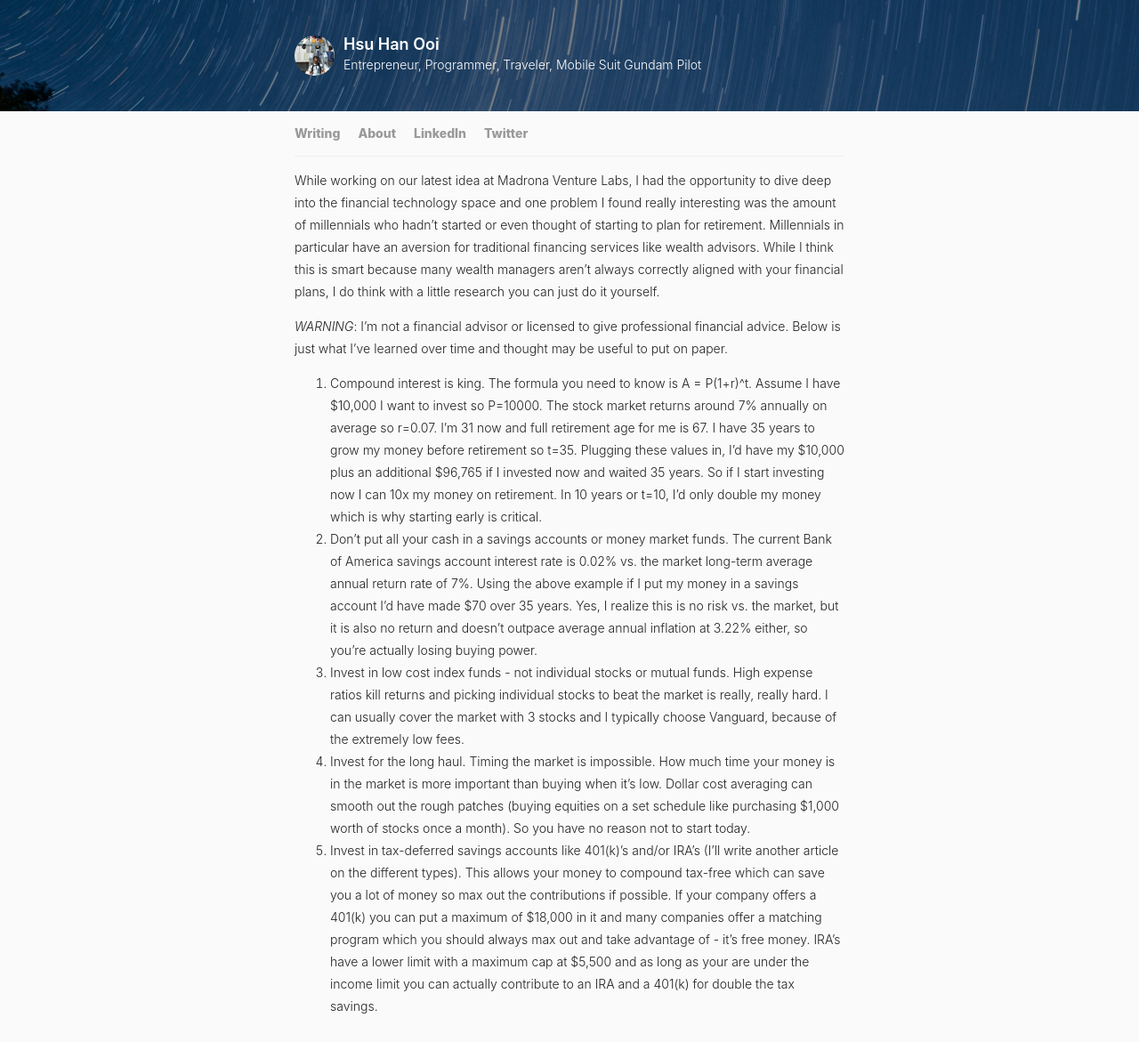
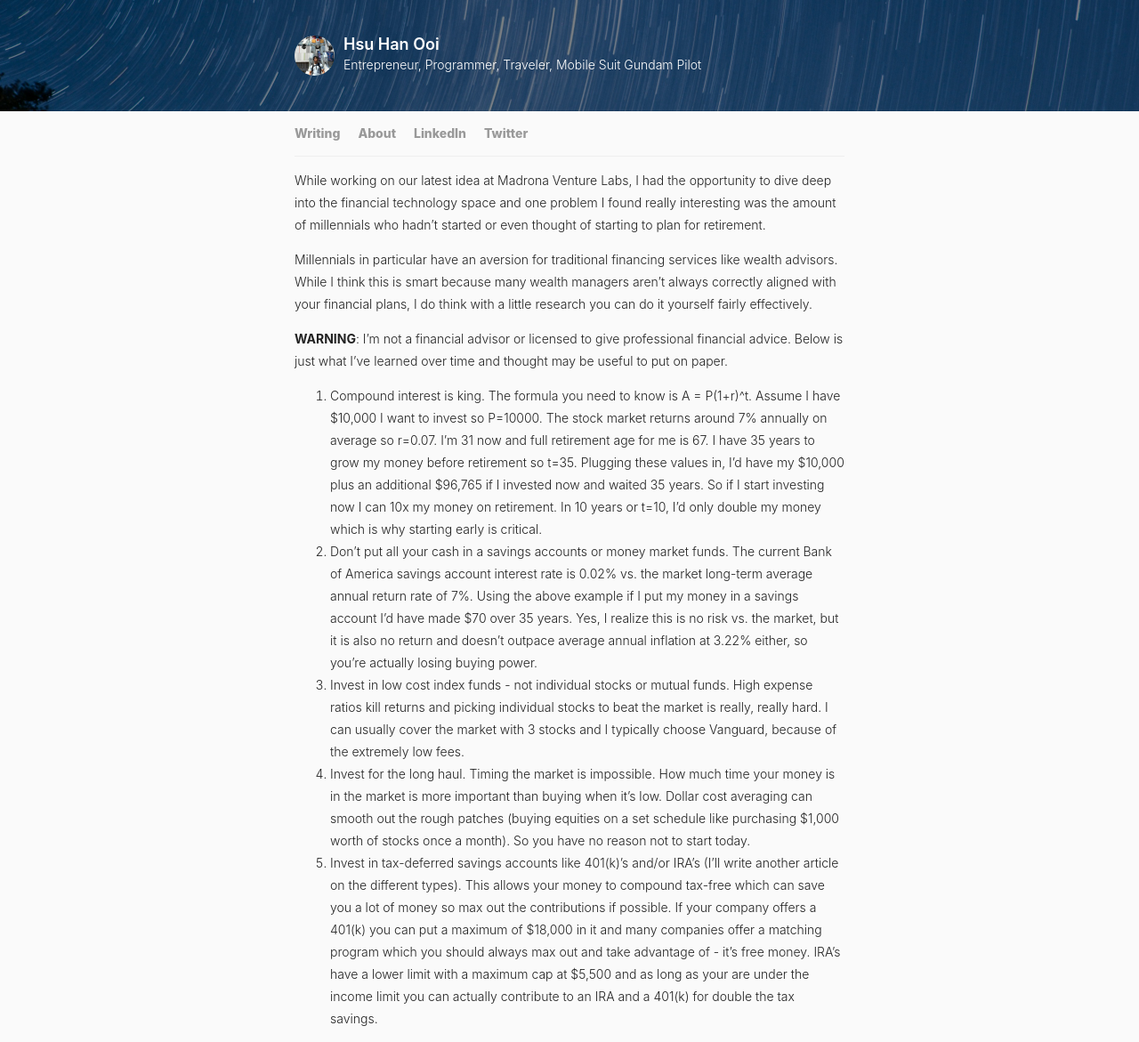
Before and after one commit to hsuhanooi/hsuhanooi.github.io, a Jekyll site: the page built from _posts/2016-08-19-retirement-tips-for-millenials.md, in a window 1280 px wide. Shown: the whole page at 89% size. Built offline with Jekyll 4.4.1, drawn with Linux system fonts in a browser that asks for light colours.

Commit message:
update warning text

```diff
--- a/_posts/2016-08-19-retirement-tips-for-millenials.md
+++ b/_posts/2016-08-19-retirement-tips-for-millenials.md
@@ -3,9 +3,11 @@ layout: default
 title: Top 5 Millenial Tips for Retirement
 ---
 
-While working on our latest idea at Madrona Venture Labs, I had the opportunity to dive deep into the financial technology space and one problem I found really interesting was the amount of millennials who hadn’t started or even thought of starting to plan for retirement. Millennials in particular have an aversion for traditional financing services like wealth advisors. While I think this is smart because many wealth managers aren’t always correctly aligned with your financial plans, I do think with a little research you can just do it yourself.
+While working on our latest idea at Madrona Venture Labs, I had the opportunity to dive deep into the financial technology space and one problem I found really interesting was the amount of millennials who hadn’t started or even thought of starting to plan for retirement.
 
-*WARNING*: I’m not a financial advisor or licensed to give professional financial advice. Below is just what I’ve learned over time and thought may be useful to put on paper.
+Millennials in particular have an aversion for traditional financing services like wealth advisors. While I think this is smart because many wealth managers aren’t always correctly aligned with your financial plans, I do think with a little research you can do it yourself fairly effectively.
+
+**WARNING**: I’m not a financial advisor or licensed to give professional financial advice. Below is just what I’ve learned over time and thought may be useful to put on paper.
 
 1. Compound interest is king. The formula you need to know is A = P(1+r)^t. Assume I have $10,000 I want to invest so P=10000. The stock market returns around 7% annually on average so r=0.07. I’m 31 now and full retirement age for me is 67. I have 35 years to grow my money before retirement so t=35. Plugging these values in, I’d have my $10,000 plus an additional $96,765 if I invested now and waited 35 years. So if I start investing now I can 10x my money on retirement. In 10 years or t=10, I’d only double my money which is why starting early is critical.
 2. Don’t put all your cash in a savings accounts or money market funds. The current Bank of America savings account interest rate is 0.02% vs. the market long-term average annual return rate of 7%. Using the above example if I put my money in a savings account I’d have made $70 over 35 years. Yes, I realize this is no risk vs. the market, but it is also no return and doesn’t outpace average annual inflation at 3.22% either, so you’re actually losing buying power.
```
